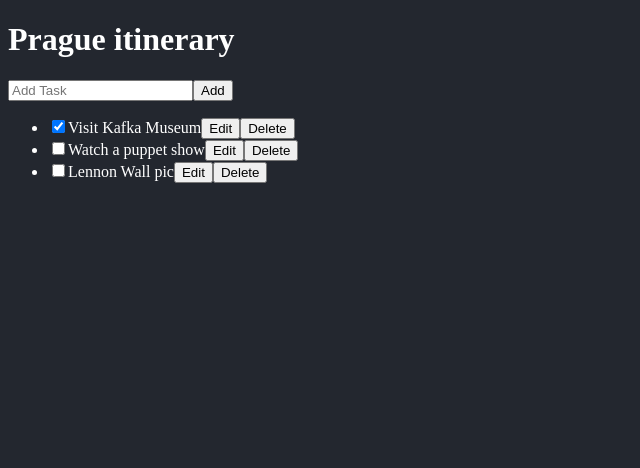
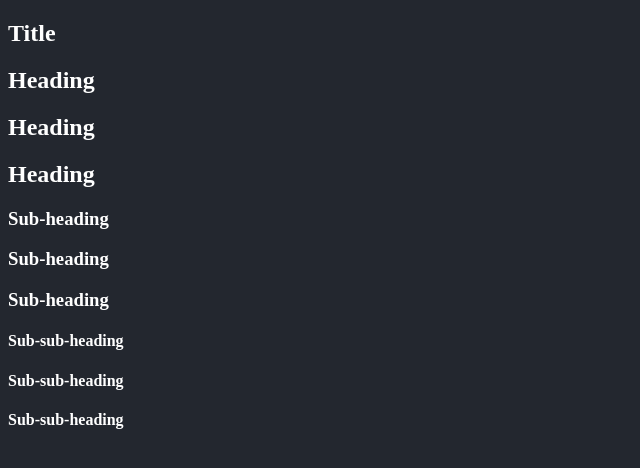
Before and after one commit to iefnaug/react-basic, a React (Create React App) app: page / in a window 1280 px wide. Shown: the top 468 px of the page, without its empty margins (0-640 px from the left). Built offline with nearby package versions, Linux system fonts and the light colour scheme.

Commit message:
使用context

```diff
--- /dev/null
+++ b/src/03Manage-State/06Passing-Data-Deeply-With-Context/App.jsx
@@ -0,0 +1,25 @@
+import Heading from "./Heading";
+import Section from "./Section";
+
+export default function Page() {
+    return (
+        <Section level={1}>
+            <Heading>Title</Heading>
+            <Section level={2}>
+                <Heading>Heading</Heading>
+                <Heading>Heading</Heading>
+                <Heading>Heading</Heading>
+                <Section level={3}>
+                    <Heading>Sub-heading</Heading>
+                    <Heading>Sub-heading</Heading>
+                    <Heading>Sub-heading</Heading>
+                    <Section level={4}>
+                        <Heading>Sub-sub-heading</Heading>
+                        <Heading>Sub-sub-heading</Heading>
+                        <Heading>Sub-sub-heading</Heading>
+                    </Section>
+                </Section>
+            </Section>
+        </Section>
+    );
+}
--- /dev/null
+++ b/src/03Manage-State/06Passing-Data-Deeply-With-Context/Heading.jsx
@@ -0,0 +1,22 @@
+import { useContext } from "react";
+import {LevelContext} from "./LevelContext";
+
+export default function Heading({ children }) {
+    const level = useContext(LevelContext);
+    switch (level) {
+        case 1:
+            return <h1>{children}</h1>;
+        case 2:
+            return <h2>{children}</h2>;
+        case 3:
+            return <h3>{children}</h3>;
+        case 4:
+            return <h4>{children}</h4>;
+        case 5:
+            return <h5>{children}</h5>;
+        case 6:
+            return <h6>{children}</h6>;
+        default:
+            throw Error('Unknown level: ' + level);
+    }
+}
--- /dev/null
+++ b/src/03Manage-State/06Passing-Data-Deeply-With-Context/LevelContext.js
@@ -0,0 +1,3 @@
+import {createContext} from 'react'
+
+export const LevelContext = createContext(1)
--- /dev/null
+++ b/src/03Manage-State/06Passing-Data-Deeply-With-Context/Section.jsx
@@ -0,0 +1,11 @@
+import { LevelContext} from "./LevelContext";
+
+export default function Section({ level, children }) {
+    return (
+        <section>
+            <LevelContext value={level}>
+                {children}
+            </LevelContext>
+        </section>
+    );
+}
--- a/src/index.js
+++ b/src/index.js
@@ -7,7 +7,8 @@
 // import App from './03Manage-State/01Reacting-To-Input-With-State/App'
 // import App from './03Manage-State/03Sharing-State-Between-Components/App'
 // import App from './03Manage-State/04Preserving-And-Resetting-State/App'
-import App from './03Manage-State/05Extracting-State-Logic-Into-A-Reducer/App'
+// import App from './03Manage-State/05Extracting-State-Logic-Into-A-Reducer/App'
+import App from './03Manage-State/06Passing-Data-Deeply-With-Context/App'
 // import {StrictMode} from "react";
 
 const root = createRoot(document.querySelector('#root'))
```
